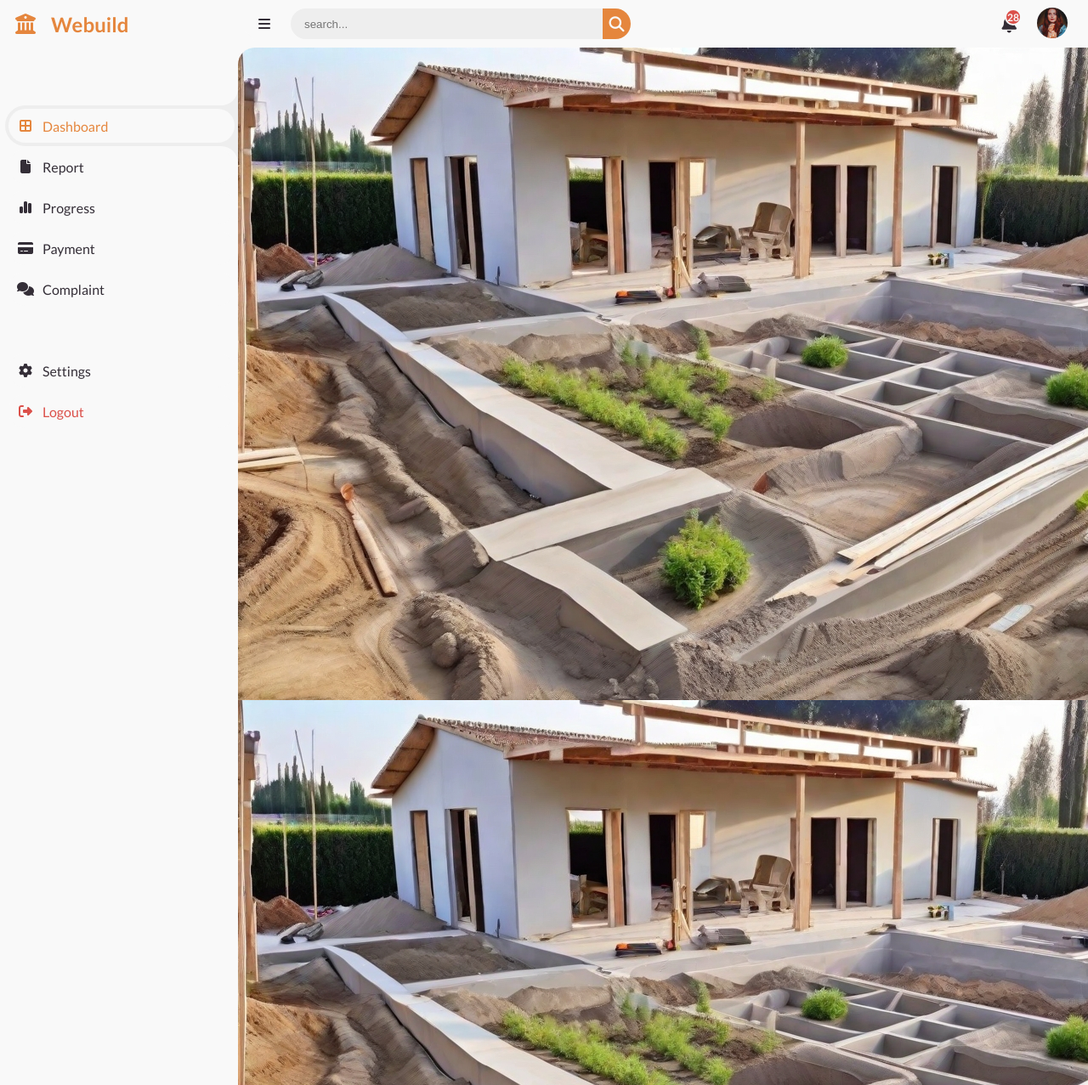
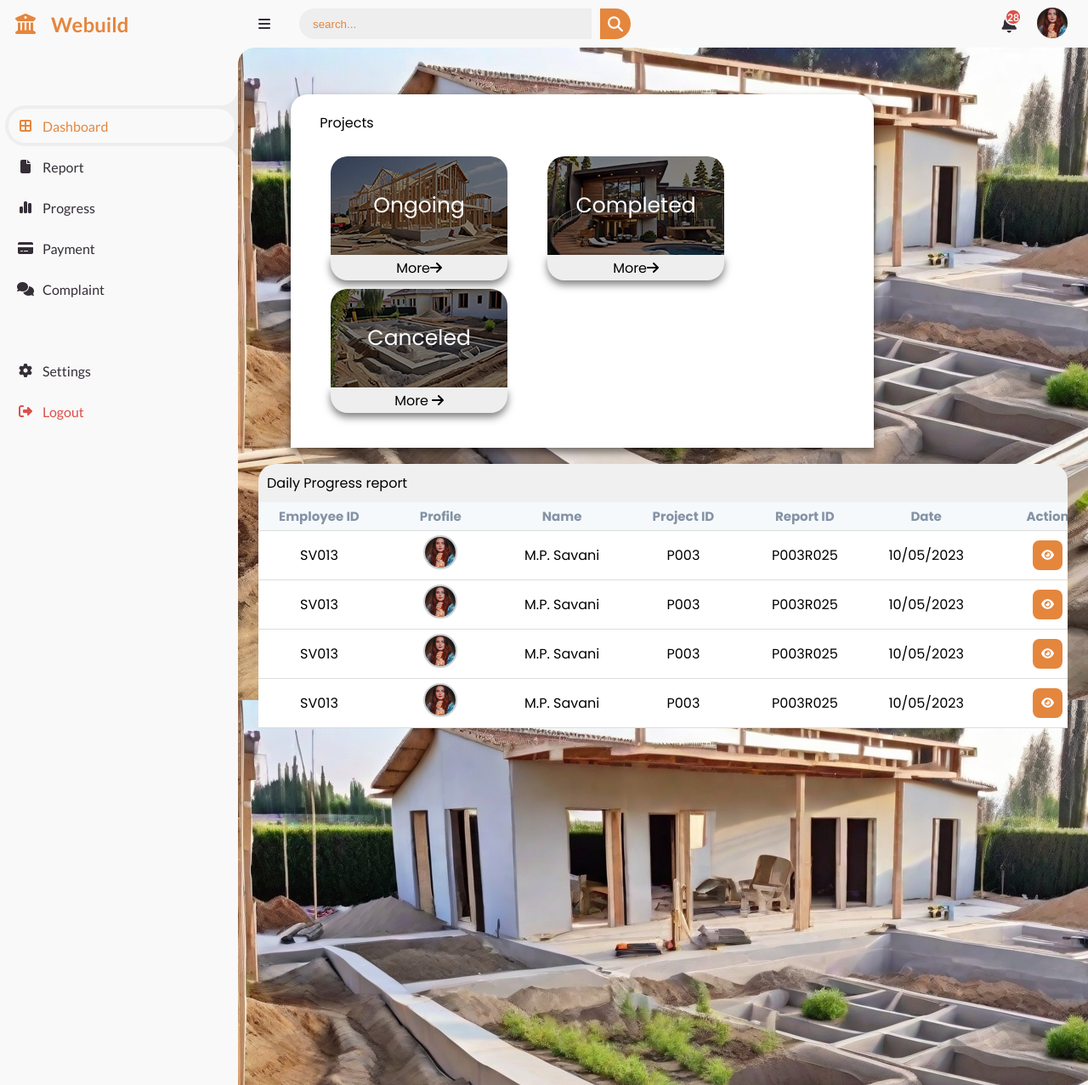
Before and after one commit to virajidewmini/webuild, a PHP site: page /schoolmanagement/pmdashboard in a window 1280 px wide. Shown: the whole page at 85% size. Run offline with PHP 8.4, Linux system fonts and the light colour scheme.

Commit message:
edited PM dashboard

```diff
--- a/private/views/includes/header.view.php
+++ b/private/views/includes/header.view.php
@@ -12,8 +12,9 @@
       href="https://cdnjs.cloudflare.com/ajax/libs/font-awesome/6.4.0/css/all.min.css"
     />
 
-    <!--css file-->
+    <!--css files-->
     <link rel="stylesheet" href="<?=ROOT?>/css/header.css" />
+    <link rel="stylesheet" href="<?=ROOT?>/css/style.css" />
   </head>
   <body>
     <section class="sidebar">
--- a/private/views/pmdashboard.view.php
+++ b/private/views/pmdashboard.view.php
@@ -3,7 +3,104 @@
 main {
   background-image:url("<?=ROOT?>/img/pm.jpg");
 }
+body{
+    overflow: hidden;
+}
 </style>
-
+    <div class="project-details">
+        <p class="pro-title">Projects</p>
+        <div class="project">
+            <div class="pro">
+                <div class="pro-body" style="background-image: url('<?=ROOT?>/img/on pro1.png');">
+                    <p>Ongoing</p>
+                </div>
+                <div class="pro-bottom">
+                    More<i class="fa-solid fa-arrow-right"></i>
+                </div>
+            </div>
+            <div class="pro">
+                <div class="pro-body" style="background-image: url('<?=ROOT?>/img/cm pro1.png');">
+                    <p>Completed</p>
+                </div>
+                <div class="pro-bottom">
+                    More<i class="fa-solid fa-arrow-right"></i>
+                </div>
+            </div>
+            <div class="pro">
+                <div class="pro-body" style="background-image: url('<?=ROOT?>/img/cn pro1.png');">
+                    <p>Canceled</p>
+                </div>
+                <div class="pro-bottom">
+                    More<i class="fa-solid fa-arrow-right" style="padding-left: 4px;"></i>
+                </div>
+            </div>
+        </div>
+    </div>
+    <div class="table">
+        <div class="table_header">
+            <p>Daily Progress report</p>
+        </div>
+        <div class="table_section">
+            <table>
+                <thead>
+                    <tr>
+                        <th>Employee ID</th>
+                        <th>Profile</th>
+                        <th>Name</th>
+                        <th>Project ID</th>
+                        <th>Report ID</th>
+                        <th>Date</th>
+                        <th>Action</th>
+                    </tr>
+                </thead>
+                <tbody>
+                    <tr>
+                        <td>SV013</td>
+                        <td><img src="<?=ROOT?>/img/profile.png"></td>
+                        <td>M.P. Savani</td>
+                        <td>P003</td>
+                        <td>P003R025</td>
+                        <td>10/05/2023</td>
+                        <td>
+                            <button><i class="fa-solid fa-eye"></i></button>
+                        </td>
+                    </tr>
+                    <tr>
+                        <td>SV013</td>
+                        <td><img src="<?=ROOT?>/img/profile.png"></td>
+                        <td>M.P. Savani</td>
+                        <td>P003</td>
+                        <td>P003R025</td>
+                        <td>10/05/2023</td>
+                        <td>
+                            <button><i class="fa-solid fa-eye"></i></button>
+                        </td>
+                    </tr>
+                    <tr>
+                        <td>SV013</td>
+                        <td><img src="<?=ROOT?>/img/profile.png"></td>
+                        <td>M.P. Savani</td>
+                        <td>P003</td>
+                        <td>P003R025</td>
+                        <td>10/05/2023</td>
+                        <td>
+                            <button><i class="fa-solid fa-eye"></i></button>
+                        </td>
+                    </tr>
+                    <tr>
+                        <td>SV013</td>
+                        <td><img src="<?=ROOT?>/img/profile.png"></td>
+                        <td>M.P. Savani</td>
+                        <td>P003</td>
+                        <td>P003R025</td>
+                        <td>10/05/2023</td>
+                        <td>
+                            <button><i class="fa-solid fa-eye"></i></button>
+                        </td>
+                    </tr>
+                </tbody>
+            </table>
+        </div>
+    </div>
 
 <?php $this->view('includes/footer'); ?>
--- a/public/css/header.css
+++ b/public/css/header.css
@@ -625,5 +625,3 @@ main{
     min-width: 420px;
   }
 }
-
-/*-----box for display projects project-----*/
--- /dev/null
+++ b/public/css/style.css
@@ -0,0 +1,180 @@
+/*-----box for display projects project-----*/
+
+.project-details{
+    background-color: #fff;
+    box-shadow: 0px 5px 10px rgba(0, 0, 0, 0.5);
+    border-radius: 20px 20px 0 0;
+    width: 72%;
+    height: auto;
+    margin: 2% 4%;
+    padding-bottom: 10px;
+}
+
+.pro-title{
+    padding-top: 3%;
+    padding-bottom: 0;
+    margin-left: 5%;
+}
+
+.project{
+    display: flex;
+    flex-wrap: wrap;
+    margin-top: 4%;
+    margin-bottom: 3%;
+}
+
+.pro{
+    cursor: pointer;
+    margin-left: 6px;
+    border-radius: 20px;
+    height: 146px;
+    width: 208px;
+    margin-left: 47px;
+    margin-bottom: 10px;
+}
+
+.pro:hover{
+    box-shadow: 0px 5px 20px rgba(0, 0, 0, 1);
+}
+
+.pro:active{
+    box-shadow: 0px 5px 10px rgba(0, 0, 0, 0.5);
+}
+
+.pro-body{
+    display:flex;
+    align-items: center;
+    justify-content: center;
+    border-radius: 20px 20px 0 0;
+    height: 116px;
+    width: 208px;
+    color: #fff;
+    font-size: 25px;
+  }
+
+  .pro-bottom{
+    display:flex;
+    align-items: center;
+    justify-content: center;
+    cursor: pointer;
+    border-radius: 0 0 20px 20px;
+    background-color: #eee;
+    box-shadow: 0px 5px 10px rgba(0, 0, 0, 0.5);
+    height: 30px;
+    width: 208px;
+  }
+
+  /*-----Table-----*/
+
+.table{
+    width: 100%;
+}
+
+.table_header{
+    display:flex;
+    justify-content: space-between;
+    align-items: center;
+    flex-wrap: wrap;
+    padding: 10px;
+    background-color: rgb(240,240,240);
+    border-radius: 20px 20px 0 0;
+}
+
+.table_header p{
+    color: black;
+}
+
+button{
+    outline: none;
+    border: none;
+    border-radius: 8px;
+    cursor: pointer;
+    padding: 10px;
+    color: #fff;
+}
+
+td button:nth-child(1){
+    background-color: #E5863D;
+}
+
+td button:nth-child(2){
+    background-color: #E5863D;
+}
+
+td button:nth-child(3){
+    background-color: #E5863D;
+}
+
+.add_new{
+    padding: 10px 20px;
+    color:#fff;
+    background-color: #E5863D;
+}
+
+input{
+    padding: 10px 20px;
+    margin: 0 10px;
+    outline: none;
+    border: 1px solid #E5863D;
+    border-radius: 8px;
+    color: #E5863D;
+}
+
+.table_section{
+    height: 650px;
+    overflow: auto;
+}
+
+table{
+    width:100%;
+    table-layout: fixed;
+    min-width: 1000px;
+    border-collapse: collapse;
+    background-color: #fff;
+}
+
+thead th{
+    position: sticky;
+    top:  0;
+    background-color: #f6f9fc;
+    color: #8493a5;
+    font-size: 15px;
+}
+
+th,td{
+    border-bottom: 1px solid #ddd;
+    padding: 5px 20px;
+    word-break: break-all;
+    text-align: center;
+}
+
+td img{
+    height: 40px;
+    width: 40px;
+    object-fit: cover;
+    border-radius: 50%;
+    border: 2px solid #ced0d2;
+}
+
+/*tr:hover td{
+    color:#E5863D;
+    cursor: pointer;
+    background-color: #ced0d2;
+}*/
+
+::placeholder{
+    color: #E5863D;
+}
+
+::-webkit-scrollbar{
+    height: 5px;
+    width: 5px;
+}
+
+::-webkit-scrollbar-track{
+    box-shadow: inset 0 0 6px rgb(0,0,0,0.3);
+}
+
+::-webkit-scrollbar-thumb{
+    box-shadow: inset 0 0 6px rgb(0,0,0,0.3);
+}
```
Also changed, not shown: public/img/cm pro.png (added), public/img/cm pro1.png (added), public/img/cn pro.png (added), public/img/cn pro1.png (added), public/img/on pro.png (added), public/img/on pro1.png (added).
